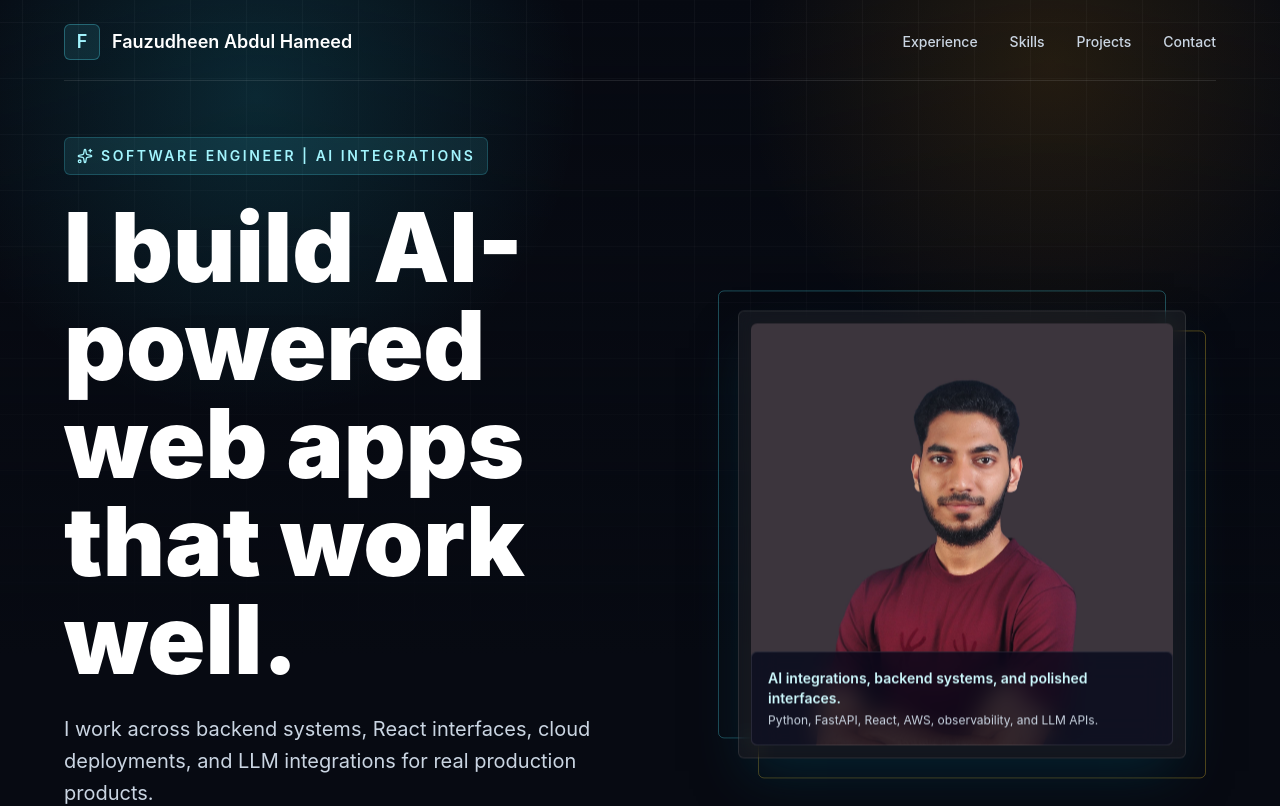
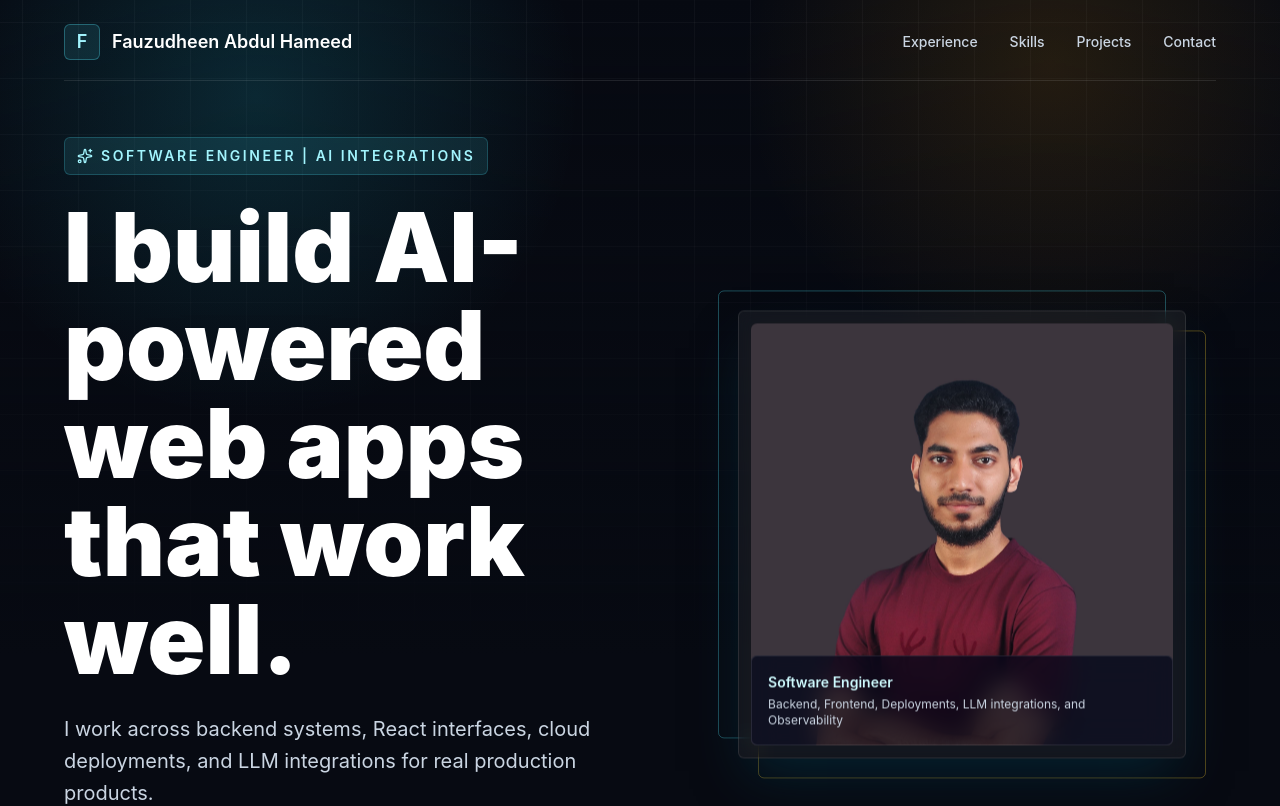
Before and after one commit to fauzu-dheen/portfolio, a React (Vite) app: page / in a window 1280 px wide. Shown: the top 806 px of the page. Built offline with nearby package versions, Linux system fonts and the light colour scheme.

Commit message:
fix: update portfolio desc

```diff
--- a/src/App.jsx
+++ b/src/App.jsx
@@ -294,10 +294,10 @@ function App() {
               />
               <div className="absolute inset-x-3 bottom-3 rounded-md border border-white/10 bg-slate-950/75 p-4 backdrop-blur-md">
                 <p className="text-sm font-semibold text-cyan-100">
-                  AI integrations, backend systems, and polished interfaces.
+                  Software Engineer
                 </p>
                 <p className="mt-1 text-xs text-slate-300">
-                  Python, FastAPI, React, AWS, observability, and LLM APIs.
+                  Backend, Frontend, Deployments, LLM integrations, and Observability
                 </p>
               </div>
             </div>
```
